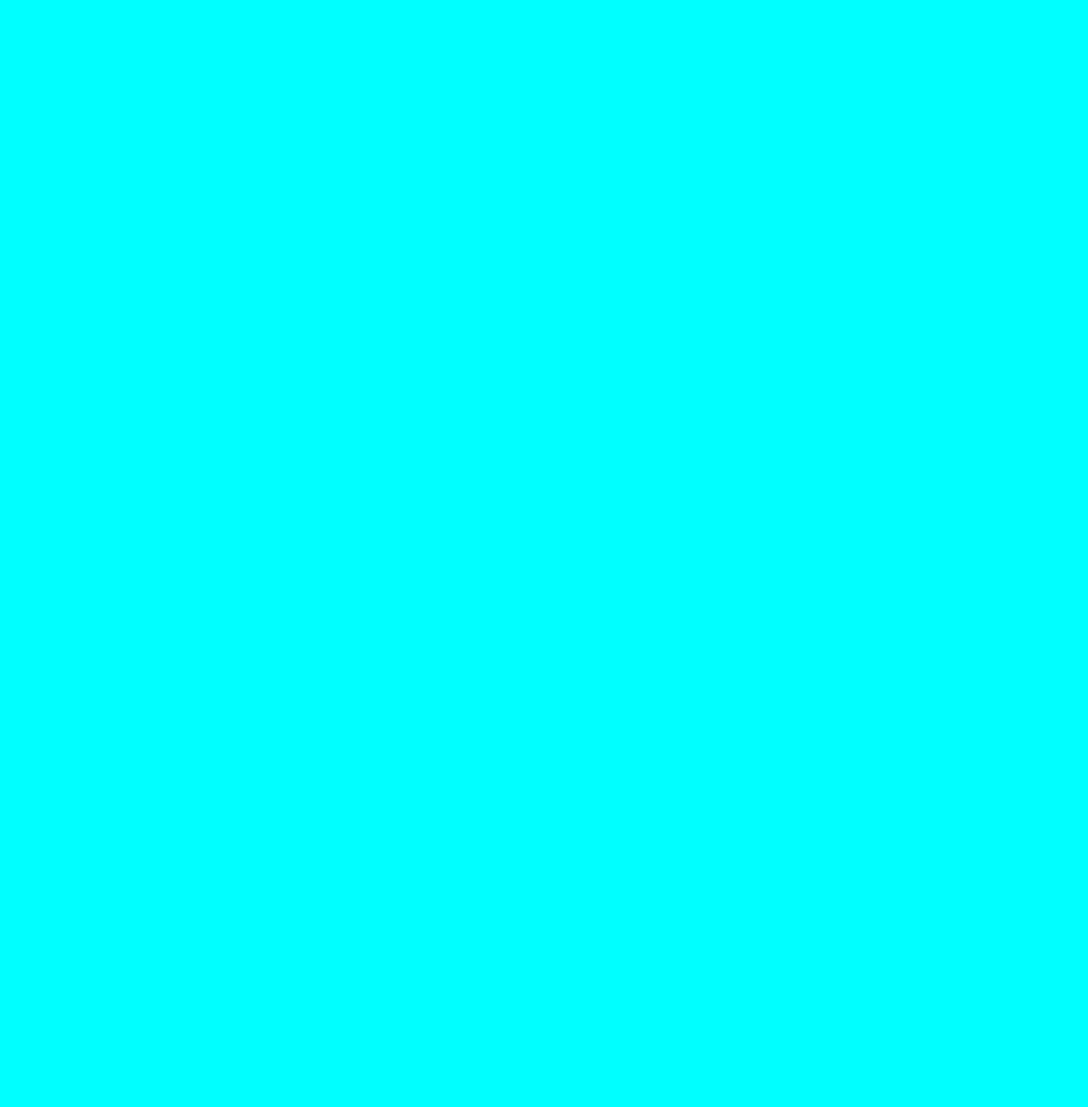
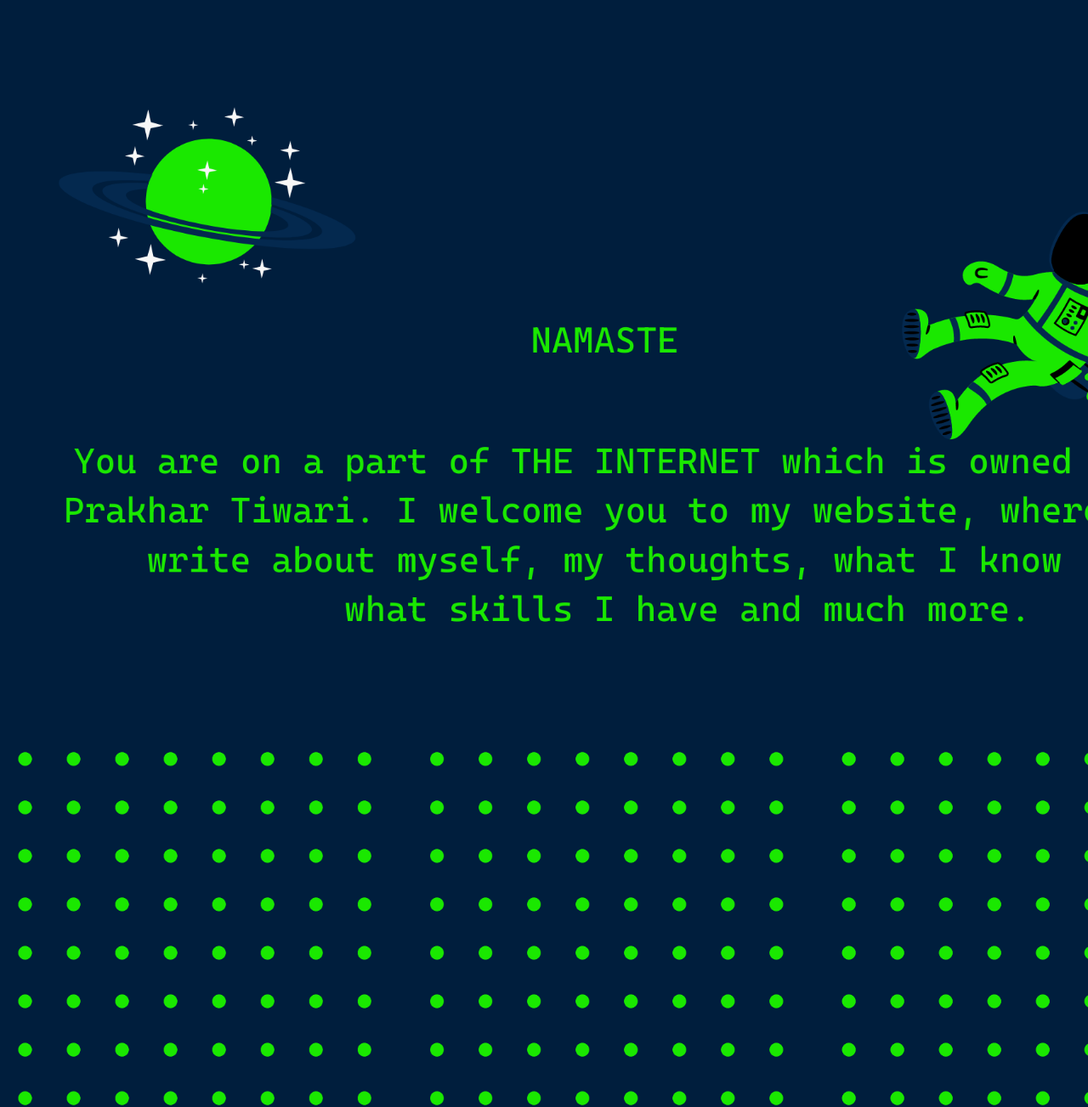
Before and after one commit to Bharatiya-ExploLearner/Bharatiya-ExploLearner.github.io, a plain HTML site: page index.html in a window 1280 px wide. Shown: the top 1303 px of the page at 85% size. Before the commit the page ends 800 px from the top, so only its background shows below. Drawn offline with Linux system fonts and the light colour scheme.

Commit message:
Created basic website, it is temporary

```diff
--- a/index.css
+++ b/index.css
@@ -1,7 +1,33 @@
 *{
+    margin: 0;
+    padding: 0;
+}
+
+:root {
+    --gr: rgb(94, 255, 94);
+  }
+
+/* body{
+
+
+} */
+
+.front-page{
+    height: 100vh;
+    background-image: url("1.png");
+    background-size: cover;
 
 }
 
-body{
-    background-color: aqua;
+.sec-page{
+    height: 100vh;
+    background-image: url("2.png");
+    background-size: cover;
+
 }
+
+/* ::selection {
+    color: black;
+    background: var(--gr);
+
+  } */
--- a/index.html
+++ b/index.html
@@ -6,8 +6,18 @@
     <meta name="viewport" content="width=device-width, initial-scale=1.0">
     <title>Prakhar Tiwari</title>
     <link rel="stylesheet" href="index.css">
+    <link rel="preconnect" href="https://fonts.googleapis.com">
+<link rel="preconnect" href="https://fonts.gstatic.com" crossorigin>
+<link href="https://fonts.googleapis.com/css2?family=Indie+Flower&display=swap" rel="stylesheet">
 </head>
 <body>
+    <div class="front-page">
+
+        </div>
+    <div class="sec-page">
+
+        </div>
+
 
 </body>
 </html>
```
Also changed, not shown: 1.png (added), 2.png (added).
